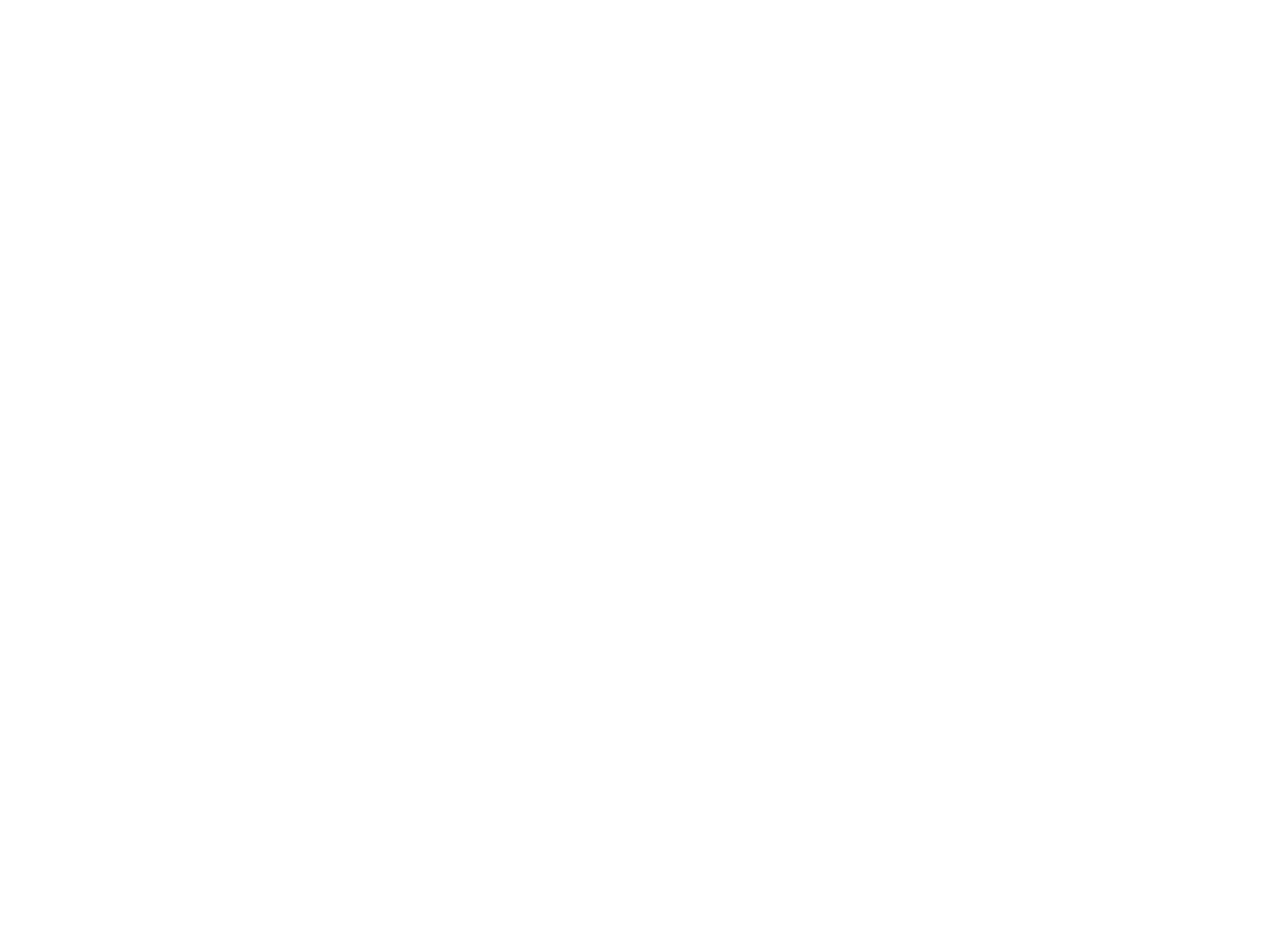
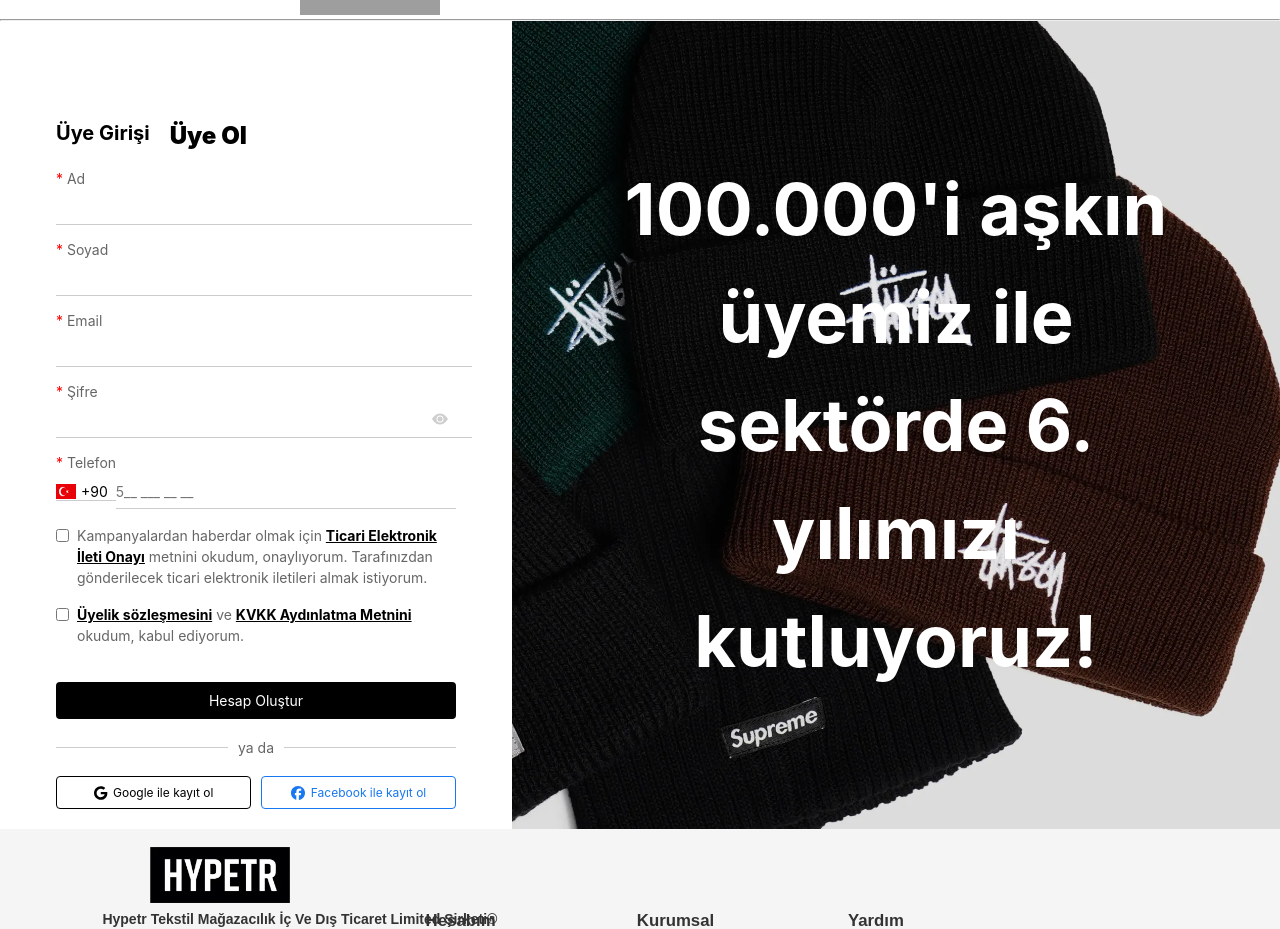
Before and after one commit to Sametkrdg/Final, a Nuxt app: page /sign-up in a window 1280 px wide. Before the commit this address had no page. Shown: the part 130-1059 px from the top of the page. Before the commit the page ends 800 px from the top, so only its background shows below. Built offline with nearby package versions, Linux system fonts and the light colour scheme; grey boxes are pictures that could not be loaded.

Commit message:
pages klasörü ve dosyalar eklendi

```diff
--- /dev/null
+++ b/pages/sign-up.vue
@@ -0,0 +1,19 @@
+<template>
+    <NavBar />
+    <SignUp />
+    <Footer />
+</template>
+
+<script>
+import NavBar from "~/components/nav-bar.vue";
+import SignUp from "~/components/Sign-up.vue";
+import Footer from "~/components/footer.vue";
+
+export default {
+    components: {
+        NavBar,
+        SignUp,
+        Footer,
+    },
+};
+</script>
```
